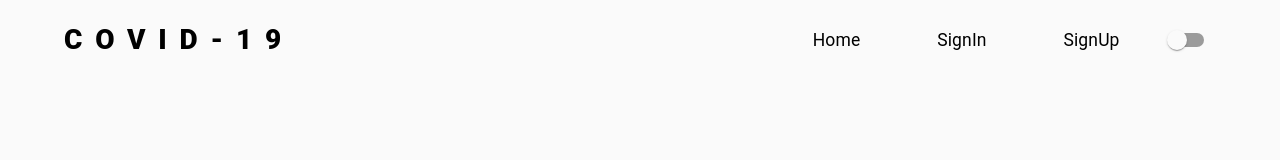
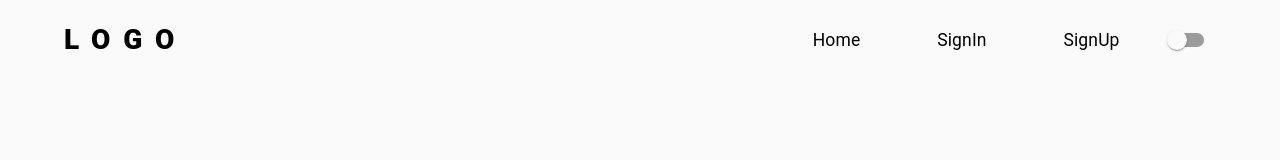
Before and after one commit to developjik/React-boilerplate, a React (Create React App) app: page / in a window 1280 px wide. Shown: the top 160 px of the page. Built offline with nearby package versions, Linux system fonts and the light colour scheme.

Commit message:
211005-2 commit

```diff
--- a/package.json
+++ b/package.json
@@ -1,5 +1,5 @@
 {
-  "name": "Covid-19",
+  "name": "boiler-plate",
   "version": "0.1.0",
   "private": true,
   "dependencies": {
--- a/src/App.jsx
+++ b/src/App.jsx
@@ -13,7 +13,6 @@ import Footer from './Components/Footer/Footer';
 
 import AuthRoute from './routes/AuthRoute';
 import NoAuthRoute from './routes/NoAuthRoute';
-import Test from './routes/Test/Test';
 
 function App() {
   const [darkMode, setDarkMode] = useState(false);
@@ -48,7 +47,6 @@ function App() {
             path="/info"
             component={(props) => <Info props={props} />}
           />
-          <Route path="/test" component={(props) => <Test props={props} />} />
           <Route component={(props) => <NotFound props={props} />} />
         </Switch>
         <Footer />
--- a/src/Components/Header/Navigator.jsx
+++ b/src/Components/Header/Navigator.jsx
@@ -27,7 +27,7 @@ function Navigator({ darkMode, setDarkMode }) {
       >
         <Box display="flex" alignItems="center">
           <Link to="/" id="#" className={darkMode ? 'logo darkMode' : 'logo'}>
-            <li>COVID-19</li>
+            <li>LOGO</li>
           </Link>
         </Box>
         <Box display="flex" alignItems="center">
--- a/src/routes/Test/Test.jsx
+++ /dev/null
@@ -1,27 +0,0 @@
-import React, { useEffect } from 'react';
-import axios from 'axios';
-
-function Test() {
-  useEffect(() => {
-    const options = {
-      method: 'GET',
-      url: 'https://covid-19-data.p.rapidapi.com/help/countries',
-      headers: {
-        'x-rapidapi-host': 'covid-19-data.p.rapidapi.com',
-        'x-rapidapi-key': '364a45c39dmshd75de982b5af408p16721ejsnb80a5d72de2b',
-      },
-    };
-
-    axios
-      .request(options)
-      .then(function (response) {
-        console.log(response.data);
-      })
-      .catch(function (error) {
-        console.error(error);
-      });
-  }, []);
-  return <div>123</div>;
-}
-
-export default Test;
```
